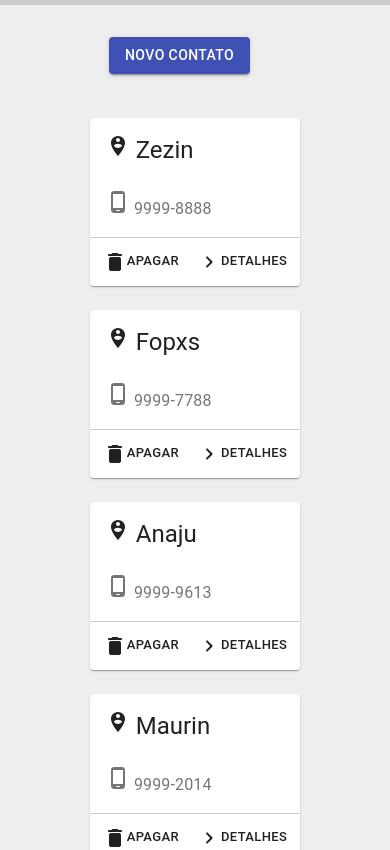
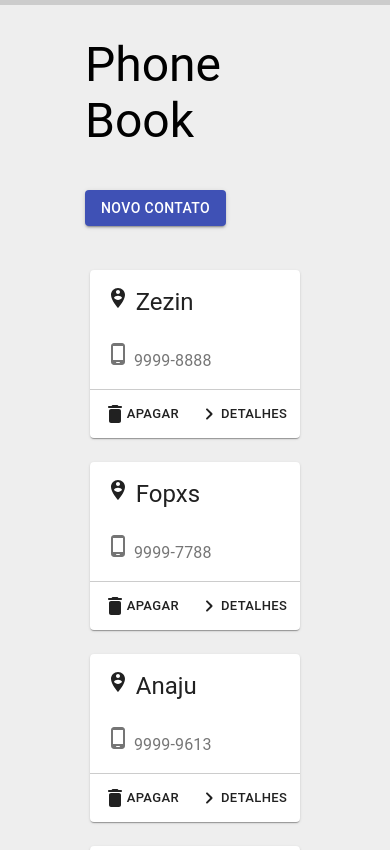
Before and after one commit to neliofrazao/phone-book, a React (Create React App) app: page / in a window 390 px wide. Shown: the top 850 px of the page. Built offline with nearby package versions, Linux system fonts and the light colour scheme; data requests are answered from the project's data file; the HTML template or start-up script is replaced by a standard one.

Commit message:
refactor(PhoneBook): add pageTitle

```diff
--- a/src/container/PhoneBook/PhoneBook.js
+++ b/src/container/PhoneBook/PhoneBook.js
@@ -5,6 +5,9 @@ import MainTemplate  from '../../template/MainTemplate'
 import PhoneList from '../../component/PhoneList'
 import Loading from '../../component/Loading'
 import phoneBook from  '../../api/PhoneBook/PhoneBook'
+
+const PAGE_TITLE = 'Phone Book'
+
 class PhoneBook extends Component {
   constructor(props){
     super(props)
@@ -50,7 +53,7 @@ class PhoneBook extends Component {
   render() {
     return(
       <MainTemplate>
-        <AppHeader titlePage="Agenda Telefônica" >
+        <AppHeader pageTitle={PAGE_TITLE} >
           <Button variant="contained" color="primary" onClick={this.handleNewContact}>
             Novo Contato
           </Button>
```
